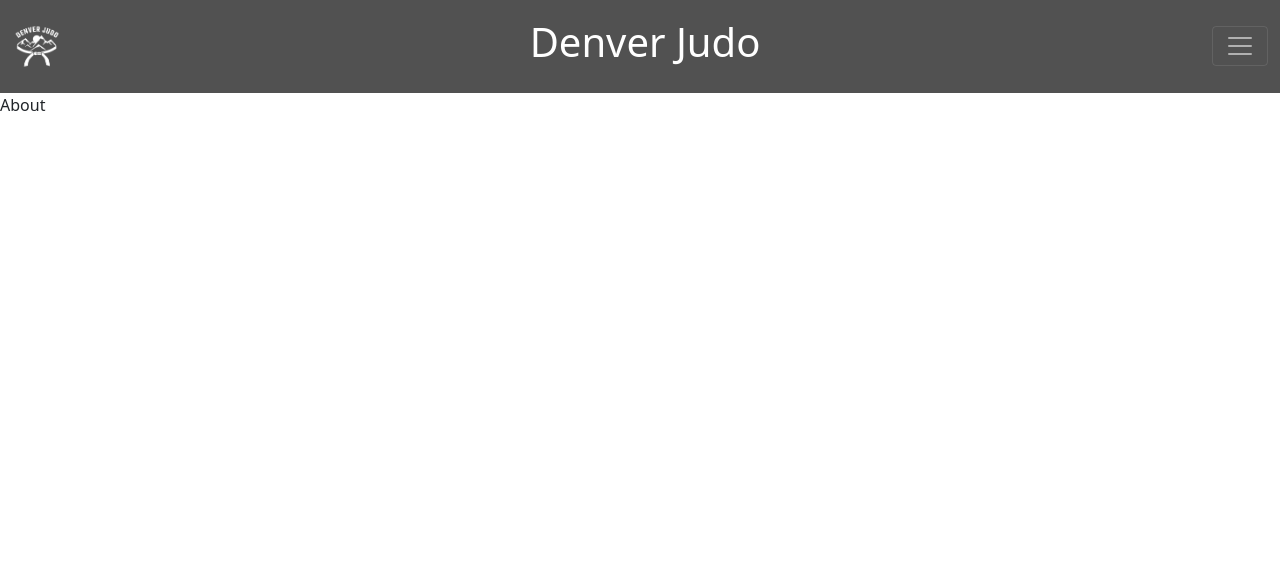
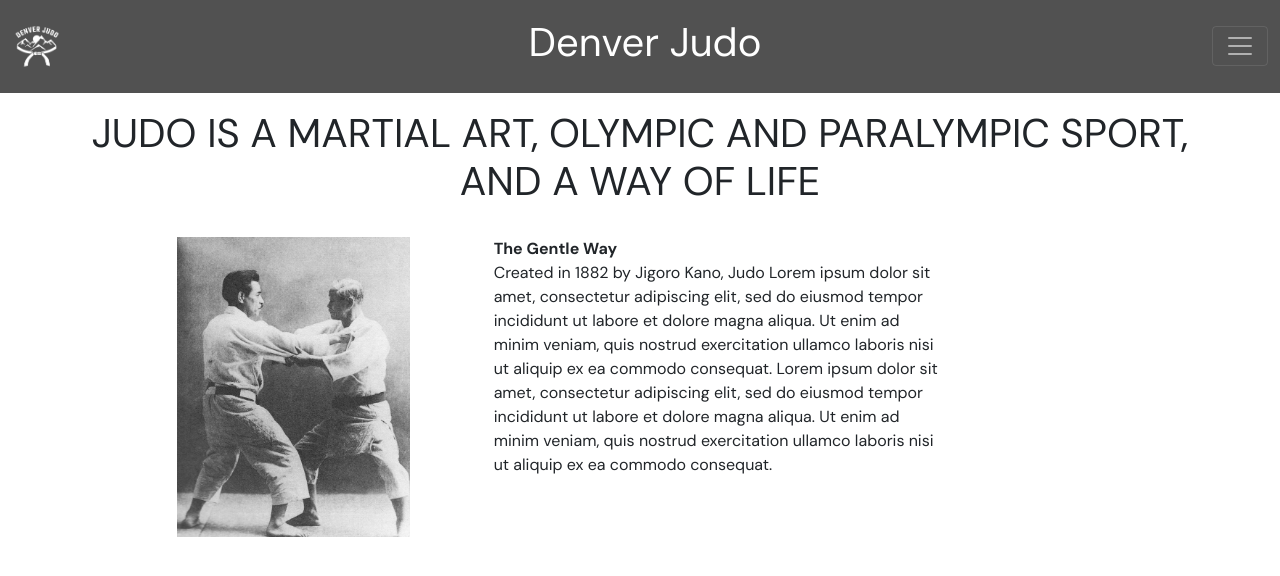
Before and after one commit to judo2000/denver-judo, a React (Create React App) app in the folder client/: page /about in a window 1280 px wide. Shown: the top 576 px of the page. Built offline with nearby package versions, Linux system fonts and the light colour scheme.

Commit message:
added heading and gentle way text and image to about page

```diff
--- a/client/src/index.css
+++ b/client/src/index.css
@@ -7,6 +7,7 @@
 body {
   margin: 0;
   overflow-x: hidden; /* Hide scrollbars */
+  font-family: DM sans;
 }
 
 :root {
@@ -137,6 +138,16 @@ div.absolute {
 .class-image {
   max-width: 100%;
   height: auto;
+}
+
+/* Body text */
+.body-small {
+  font-size: 16px;
+  font-weight: 400;
+}
+
+.sub-title {
+  font-weight: 700;
 }
 
 .video-box {
--- a/client/src/pages/About.js
+++ b/client/src/pages/About.js
@@ -1,7 +1,46 @@
 import React from 'react';
+import Col from 'react-bootstrap/esm/Col';
+import Container from 'react-bootstrap/esm/Container';
+import Row from 'react-bootstrap/esm/Row';
 
 const About = () => {
-  return <div>About</div>;
+  return (
+    <Container>
+      <h1 className='text-center mt-3'>
+        JUDO IS A MARTIAL ART, OLYMPIC AND PARALYMPIC SPORT, AND A WAY OF LIFE
+      </h1>
+      <section className='pt-4'>
+        <Row className='justify-content-center'>
+          <Col sm={12} md={10}>
+            <Row>
+              <Col sm={12} md={4}>
+                <img
+                  src='assets/img/Jigoro_Kano_and_Kyuzo_Mifune_(restoration)1.png'
+                  alt='Jigoro Kano and Kyuzo Mifune'
+                  style={{ height: '300px' }}
+                />
+              </Col>
+
+              <Col sm={12} md={6}>
+                <span className='sub-title'>The Gentle Way</span>
+                <p className='text-b body-small'>
+                  Created in 1882 by Jigoro Kano, Judo Lorem ipsum dolor sit
+                  amet, consectetur adipiscing elit, sed do eiusmod tempor
+                  incididunt ut labore et dolore magna aliqua. Ut enim ad minim
+                  veniam, quis nostrud exercitation ullamco laboris nisi ut
+                  aliquip ex ea commodo consequat. Lorem ipsum dolor sit amet,
+                  consectetur adipiscing elit, sed do eiusmod tempor incididunt
+                  ut labore et dolore magna aliqua. Ut enim ad minim veniam,
+                  quis nostrud exercitation ullamco laboris nisi ut aliquip ex
+                  ea commodo consequat.
+                </p>
+              </Col>
+            </Row>
+          </Col>
+        </Row>
+      </section>
+    </Container>
+  );
 };
 
 export default About;
```
Also changed, not shown: client/public/assets/img/Jigoro_Kano_and_Kyuzo_Mifune_(restoration)1.png (added).
